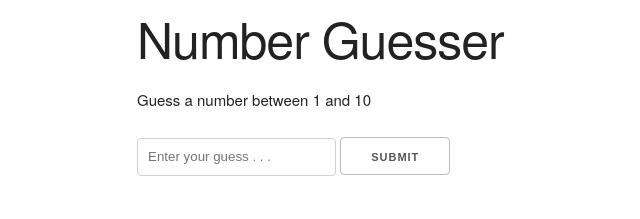
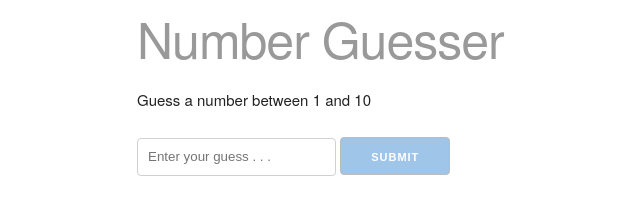
Before and after one commit to RyanLBuchanan/NumberGuesser, a plain HTML site: page index.html in a window 1280 px wide. Shown: the whole page, without its empty margins (23-663 px from the left). Drawn offline with nearby package versions, Linux system fonts and the light colour scheme.

Commit message:
feat: Completed UI

```diff
--- a/index.html
+++ b/index.html
@@ -9,13 +9,15 @@
 </head>
 <body>
  <div class="container">
-  <h1>Number Guesser</h1>
+  <h1 style="color:#999999;">Number Guesser</h1>
   <div id="game">
     <p>Guess a number between <span class="min-num">1</span> and <span class="max-num">10</span></p>
     <input type="number" id="guess-input" placeholder="Enter your guess . . . ">
-    <input type="submit" value="Submit" id="guess-value">
+    <input type="submit" value="Submit" id="guess-value" style="background-color:#9fc5e8ff; color:white; font-weight: bold;">
     <p class="message"></p>
   </div>
  </div>
+
+ <script src="/scripts/app.js"></script>
 </body>
 </html>
```
